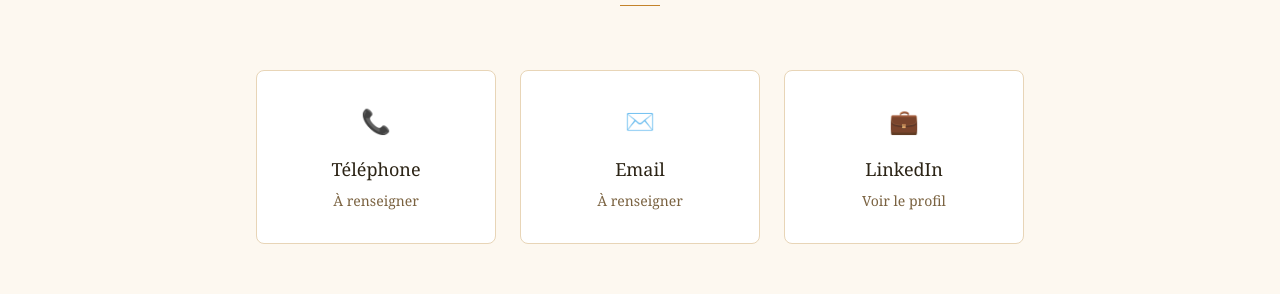
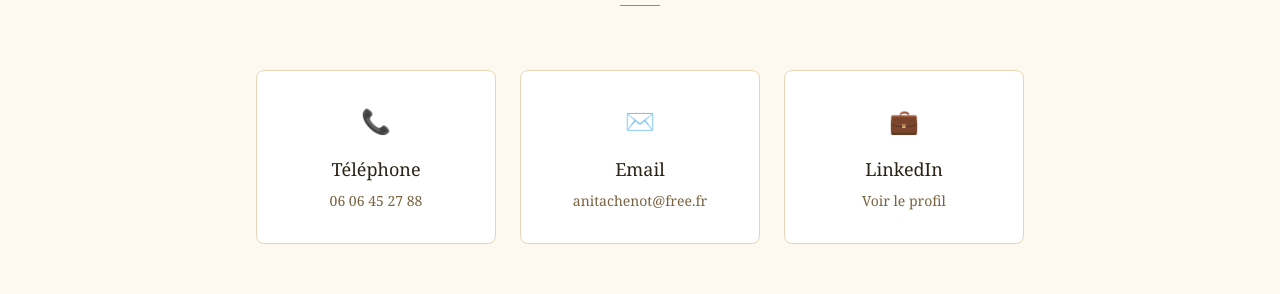
Before and after one commit to FrederickChenot/anita-chenot-nextjs, a Next.js app: page /contact in a window 1280 px wide. Shown: the part 233-527 px from the top of the page. Built offline with nearby package versions, Linux system fonts and the light colour scheme; a web font is replaced by a local one.

Commit message:
vraies infos contact, biographie, clicrdv, pages jaunes

```diff
--- a/app/a-propos/page.js
+++ b/app/a-propos/page.js
@@ -13,9 +13,9 @@ export default function AProposPage() {
           <p className="font-[var(--font-lato)] text-sm tracking-[2px] text-[#C4832A] uppercase">Diététicienne Nutritionniste</p>
         </div>
         <div className="space-y-6 font-[var(--font-lato)] text-sm text-[#5C4A2A] leading-relaxed">
-          <p>Diplômée en diététique, je vous accompagne dans une démarche personnalisée et bienveillante vers un équilibre alimentaire durable. Mon approche est loin des régimes restrictifs — elle s'appuie sur l'écoute de vos sensations, de vos goûts et de votre mode de vie.</p>
-          <p>Je reçois en consultation individuelle à Épinal, et propose également des ateliers culinaires en groupe et des journées thématiques autour de l'alimentation intuitive.</p>
-          <p>Mon objectif : vous aider à retrouver une relation sereine et plaisante avec la nourriture, sans frustration ni culpabilité.</p>
+          <p>De 1995 à 1997, j'ai obtenu un DUT de biologie appliquée, option diététique à Nancy. En 2005, après avoir travaillé dans plusieurs établissements de santé dans différentes régions de France, je me suis installée dans les Vosges pour exercer en libéral. Depuis 2008, je reçois mes patients à Jeuxey pour des consultations individuelles.</p>
+          <p>En parallèle, je travaille avec plusieurs EHPAD, j'anime des Ateliers Nutrition Santé pour différents publics et participe aux programmes d'Éducation Thérapeutique du Patient portés par l'Association Vosgienne des Réseaux de Santé (surpoids, diabète, ostéoporose).</p>
+          <p>Récemment, dans un souci d'accompagner les personnes vers des changements alimentaires durables, j'ai obtenu un Diplôme Universitaire Psychologie et Pédagogie du Comportement Alimentaire.</p>
         </div>
       </div>
     </main>
--- a/app/avis/page.js
+++ b/app/avis/page.js
@@ -12,7 +12,12 @@ export default function AvisPage() {
       <div className="mx-auto max-w-4xl">
         <div className="text-center mb-16">
           <h1 className="font-[var(--font-playfair)] text-4xl text-[#2C2416] mb-4">Avis & témoignages</h1>
-          <div className="w-10 h-px bg-[#C4832A] mx-auto"/>
+          <div className="w-10 h-px bg-[#C4832A] mx-auto mb-8"/>
+          <a href="https://www.pagesjaunes.fr/contribution/votre-avis-reglemente/51410609?codeRubrique=58400300"
+            target="_blank" rel="noopener noreferrer"
+            className="inline-block font-[var(--font-lato)] text-xs tracking-[3px] uppercase border border-[#C4832A] text-[#C4832A] px-8 py-3 hover:bg-[#C4832A] hover:text-[#FDF8F0] transition-colors">
+            Laisser un avis
+          </a>
         </div>
         <div className="grid grid-cols-1 md:grid-cols-3 gap-8">
           {AVIS.map(({ nom, texte, note }) => (
--- a/app/contact/page.js
+++ b/app/contact/page.js
@@ -1,4 +1,10 @@
 export const metadata = { title: "Contact" };
+
+const CONTACTS = [
+  { label: "Téléphone", href: "tel:0606452788", display: "06 06 45 27 88", icon: "📞" },
+  { label: "Email", href: "mailto:anitachenot@free.fr", display: "anitachenot@free.fr", icon: "✉️" },
+  { label: "LinkedIn", href: "http://www.linkedin.com/in/chenot-anita-bb926b115", display: "Voir le profil", icon: "💼" },
+];
 
 export default function ContactPage() {
   return (
@@ -9,16 +15,13 @@ export default function ContactPage() {
           <div className="w-10 h-px bg-[#C4832A] mx-auto"/>
         </div>
         <div className="grid grid-cols-1 md:grid-cols-3 gap-6">
-          {[
-            { label: "Téléphone", value: "À renseigner", icon: "📞" },
-            { label: "Email", value: "À renseigner", icon: "✉️" },
-            { label: "LinkedIn", value: "Voir le profil", icon: "💼" },
-          ].map(({ label, value, icon }) => (
-            <div key={label} className="bg-white border border-[#E8D5B7] rounded-lg p-8 text-center hover:border-[#C4832A] transition-colors">
+          {CONTACTS.map(({ label, href, display, icon }) => (
+            <a key={label} href={href} target="_blank" rel="noopener noreferrer"
+              className="bg-white border border-[#E8D5B7] rounded-lg p-8 text-center hover:border-[#C4832A] transition-colors block">
               <span style={{fontSize: "24px"}}>{icon}</span>
               <h2 className="font-[var(--font-playfair)] text-lg text-[#2C2416] mt-4 mb-2">{label}</h2>
-              <p className="font-[var(--font-lato)] text-sm text-[#7A6240]">{value}</p>
-            </div>
+              <p className="font-[var(--font-lato)] text-sm text-[#7A6240]">{display}</p>
+            </a>
           ))}
         </div>
       </div>
--- a/app/rendez-vous/page.js
+++ b/app/rendez-vous/page.js
@@ -16,7 +16,7 @@ export default function RendezVousPage() {
             <p className="font-[var(--font-lato)] text-sm text-[#5C4A2A] leading-relaxed mb-8">
               Prenez rendez-vous en ligne directement via Clicrdv. Vous serez redirigé vers le site de réservation.
             </p>
-            <a href="https://www.clicrdv.com" target="_blank" rel="noopener noreferrer"
+            <a href="https://www.clicrdv.com/anita-chenot" target="_blank" rel="noopener noreferrer"
               className="inline-block font-[var(--font-lato)] text-xs tracking-[3px] uppercase bg-[#C4832A] text-[#FDF8F0] px-10 py-4 hover:bg-[#A36B20] transition-colors">
               Réserver en ligne
             </a>
```
Also changed, not shown: .claude/settings.local.json.
